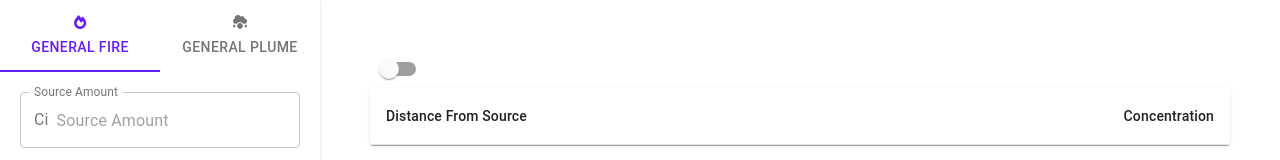
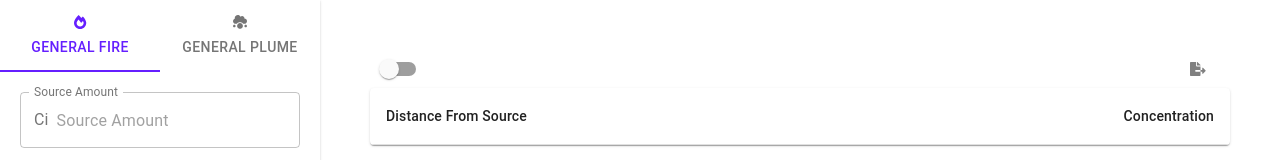
Before and after one commit to CEN3031-Team-6-LLC/project-ui, a React (Create React App) app: page / in a window 1280 px wide. Shown: the top 160 px of the page. Built offline with nearby package versions, Linux system fonts and the light colour scheme.

Commit message:
Updated all for Monday meeting 11/25/19

```diff
--- a/src/App.js
+++ b/src/App.js
@@ -60,6 +60,14 @@ const App = props => {
   });
 
   const [dataFetched, setDataFetched] = React.useState(false);
+  const [lastReq, setLastReq] = React.useState({});
+  const onExportClick = lastReq => {
+    // post({ body: lastReq, type: lastReq.type }).then(data => {
+    //   console.log("Exporting", data);
+    //   setLastReq(lastReq);
+    // });
+    // TODO: Add export data fetch here
+  };
 
   return (
     <MaterialUI.ThemeProvider theme={theme}>
@@ -104,6 +112,7 @@ const App = props => {
               req.sourceAmount = fireReq.sourceAmount.amount;
               req.stability = fireReq.stability;
               req.windSpeed = fireReq.windSpeed.amount;
+              req.type = "fire";
 
               post({ body: req, type: "fire" }).then(data => {
                 // data = createData(data);
@@ -112,6 +121,7 @@ const App = props => {
                   previousFireData: data,
                   chartData: createData(data)
                 });
+                setLastReq(req);
                 setDataFetched(true);
               });
             }}
@@ -122,6 +132,7 @@ const App = props => {
               req.sourceAmount = plumeReq.sourceAmount.amount;
               req.stability = plumeReq.stability;
               req.windSpeed = plumeReq.windSpeed.amount;
+              req.type = "plume";
 
               post({ body: req, type: "plume" }).then(data => {
                 // data = createData(data);
@@ -130,6 +141,7 @@ const App = props => {
                   previousPlumeData: data,
                   chartData: createData(data)
                 });
+                setLastReq(req);
                 setDataFetched(true);
               });
             }}
@@ -145,6 +157,8 @@ const App = props => {
             dataFetched={dataFetched}
             setDataFetched={setDataFetched}
             chartData={state.chartData}
+            lastReq={lastReq}
+            onExportClick={onExportClick}
           />
         </div>
       </div>
--- a/src/MainPanel/MainPanel.js
+++ b/src/MainPanel/MainPanel.js
@@ -2,6 +2,8 @@ import React from "react";
 import * as ChartJS from "react-chartjs-2";
 import * as MaterialUI from "@material-ui/core";
 import DataTable from "./DataTable";
+import { FontAwesomeIcon } from "@fortawesome/react-fontawesome";
+import { faFileExport } from "@fortawesome/free-solid-svg-icons";
 
 const useStyles = MaterialUI.makeStyles(theme => {
   return {
@@ -10,13 +12,24 @@ const useStyles = MaterialUI.makeStyles(theme => {
     },
     switch: {
       display: "flex",
-      justifyContent: "flex-start"
+      justifyContent: "space-between",
+      alignItems: "center"
+    },
+    fileExport: {
+      color: "grey"
     }
   };
 });
 
 const MainPanel = props => {
-  const { data, chartData, dataFetched, setDataFetched } = props;
+  const {
+    data,
+    chartData,
+    dataFetched,
+    setDataFetched,
+    lastReq,
+    onExportClick
+  } = props;
   const classes = useStyles();
   const [showChart, setShowChart] = React.useState(false);
   const chartRef = React.useRef();
@@ -35,7 +48,16 @@ const MainPanel = props => {
             setShowChart(e.target.checked);
           }}
         />
+        <MaterialUI.Tooltip title="Export Raw Data">
+          <MaterialUI.Button
+            onClick={() => onExportClick(lastReq)}
+            className={classes.fileExport}
+          >
+            <FontAwesomeIcon icon={faFileExport} />
+          </MaterialUI.Button>
+        </MaterialUI.Tooltip>
       </div>
+
       {showChart ? (
         <ChartJS.Line
           ref={chartRef}
```
